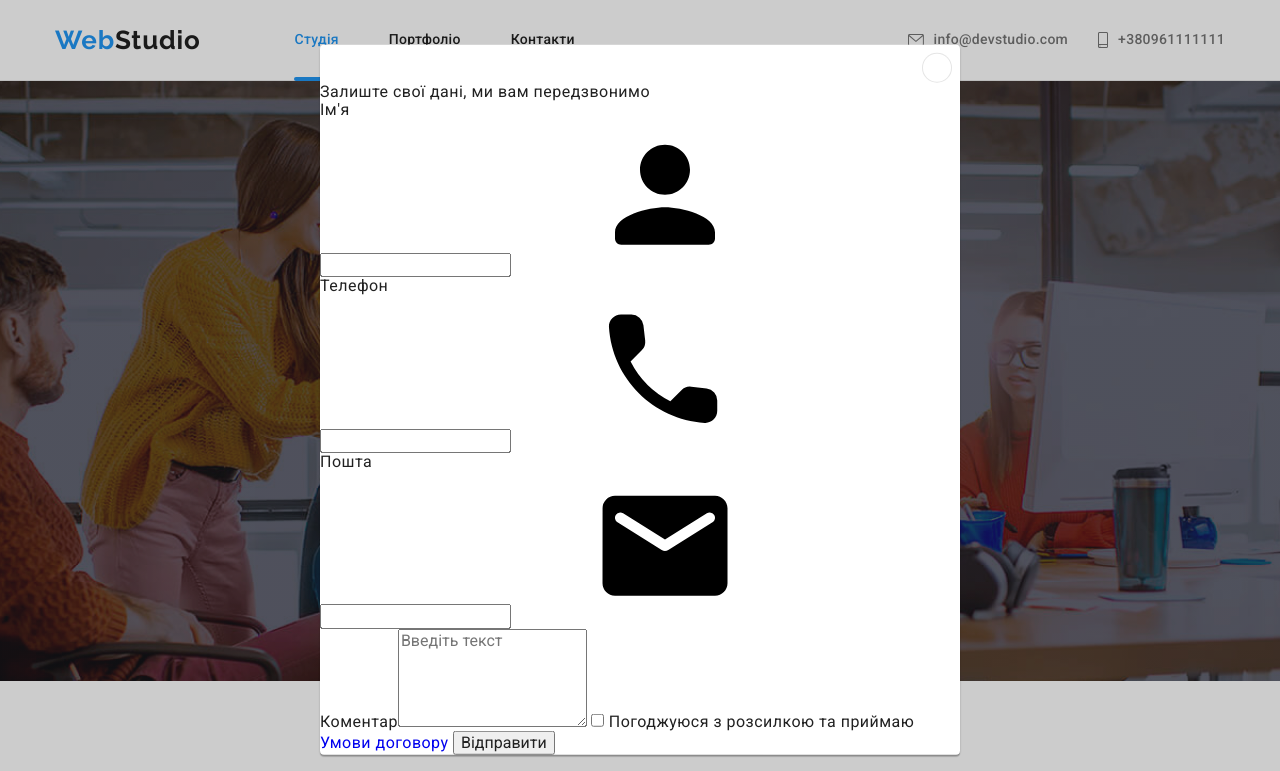
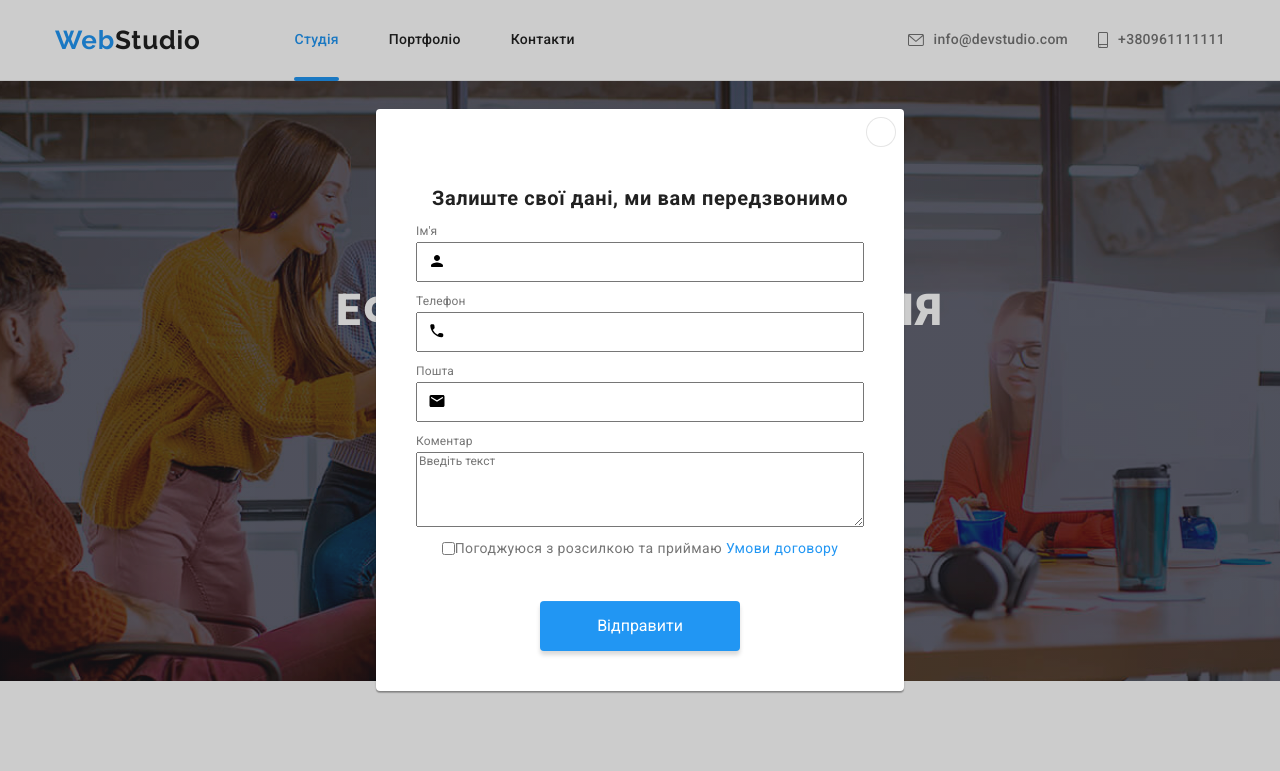
Before and after one commit to yuliiaishchenko/goit-markup-hw-06, a plain HTML site: page index.html in a window 1280 px wide. Both pictures are taken after a click on the element "Замовити послугу". Shown: the top 771 px of the page. Drawn offline with nearby package versions, Linux system fonts and the light colour scheme.

Commit message:
Update style.css

```diff
--- a/css/style.css
+++ b/css/style.css
@@ -303,7 +303,83 @@ cursor: pointer;
     width: 18px;
     height: 18px;
     padding: 0;
+}
+.form-hero {
+    display: flex;
+    flex-direction: column;
+    margin: 40px;
 
+}
+.label-group {
+display: block;
+
+}
+.hero-label {
+    position: relative;
+    display: flex;
+    flex-direction: column;
+    margin-bottom: 10px;
+font-style: normal;
+font-weight: 400;
+font-size: 12px;
+line-height: 1.666;
+letter-spacing: 0.01em;
+color: #757575;
+}
+.form-hero-text {
+font-style: normal;
+font-weight: 700;
+font-size: 20px;
+line-height: 1.15;
+text-align: center;
+letter-spacing: 0.03em;
+color: var(--primary-text-color);
+margin-bottom: 12px;
+}
+.form-button {
+    display: block;
+    align-items: center;
+    justify-content: center;
+    margin: auto;
+    margin-top: 40px;
+    background: var(--accent-text-color);
+box-shadow: 0px 4px 4px rgba(0, 0, 0, 0.15);
+border-radius: 4px;
+color: var(--fon-text-color);
+width: 200px;
+height: 50px;
+border-color: transparent;
+}
+.div-input {
+    position: relative;
+}
+.hero-input {
+    height: 40px;
+    width: 100%;
+}
+.input-svg {
+    position: absolute;
+    width: 18px;
+    height: 18px;
+top: 10px;
+left: 12px;}
+
+.hero-checkbox {
+    display: flex;
+    align-items: center;
+    justify-content: center;
+}
+.checkbox-text {
+font-size: 14px;
+line-height: 1.714;
+letter-spacing: 0.03em;
+color: rgba(117, 117, 117, 1);
+}
+.checkbox-link{
+font-size: 14px;
+line-height: 1.714;
+letter-spacing: 0.03em;
+color: rgba(33, 150, 243, 1);
 }
 .flex-hero {
     display: flex;
@@ -797,3 +873,51 @@ color: #FFFFFF;
     display: flex;
     align-items: baseline;
 }
+.footer-button {
+    display: flex;
+    justify-content: center;
+    align-items: center;
+    width: 200px;
+    height: 50px;
+    background-color: rgba(33, 150, 243, 1);
+    border-radius: 4px;
+    color: var(--fon-text-color);
+    font-style: normal;
+    font-weight: 700;
+    font-size: 16px;
+    line-height: 1.875;
+    cursor: pointer;
+    text-align: center;
+    letter-spacing: 0.06em;
+margin-left: 12px;}
+.form-svg {
+    width: 24px;
+    height: 24px;
+    fill: var(--fon-text-color);
+
+}
+
+.form-input {
+    width: 358px;
+    height: 50px;
+   align-items: center;
+   padding-left: 16px;
+   border: 1px solid rgba(255, 255, 255, 0.3);
+   filter: drop-shadow(0px 4px 4px rgba(0, 0, 0, 0.15));
+   border-radius: 4px;
+   background-color: rgba(47, 48, 58, 1);
+}
+.form {
+    display: flex;
+    flex-direction: column;
+    margin-left: auto;
+}
+.form-text {
+font-style: normal;
+font-weight: 700;
+font-size: 14px;
+line-height: 1.14;
+letter-spacing: 0.03em;
+text-transform: uppercase;
+margin-bottom: 20px;
+}
```
